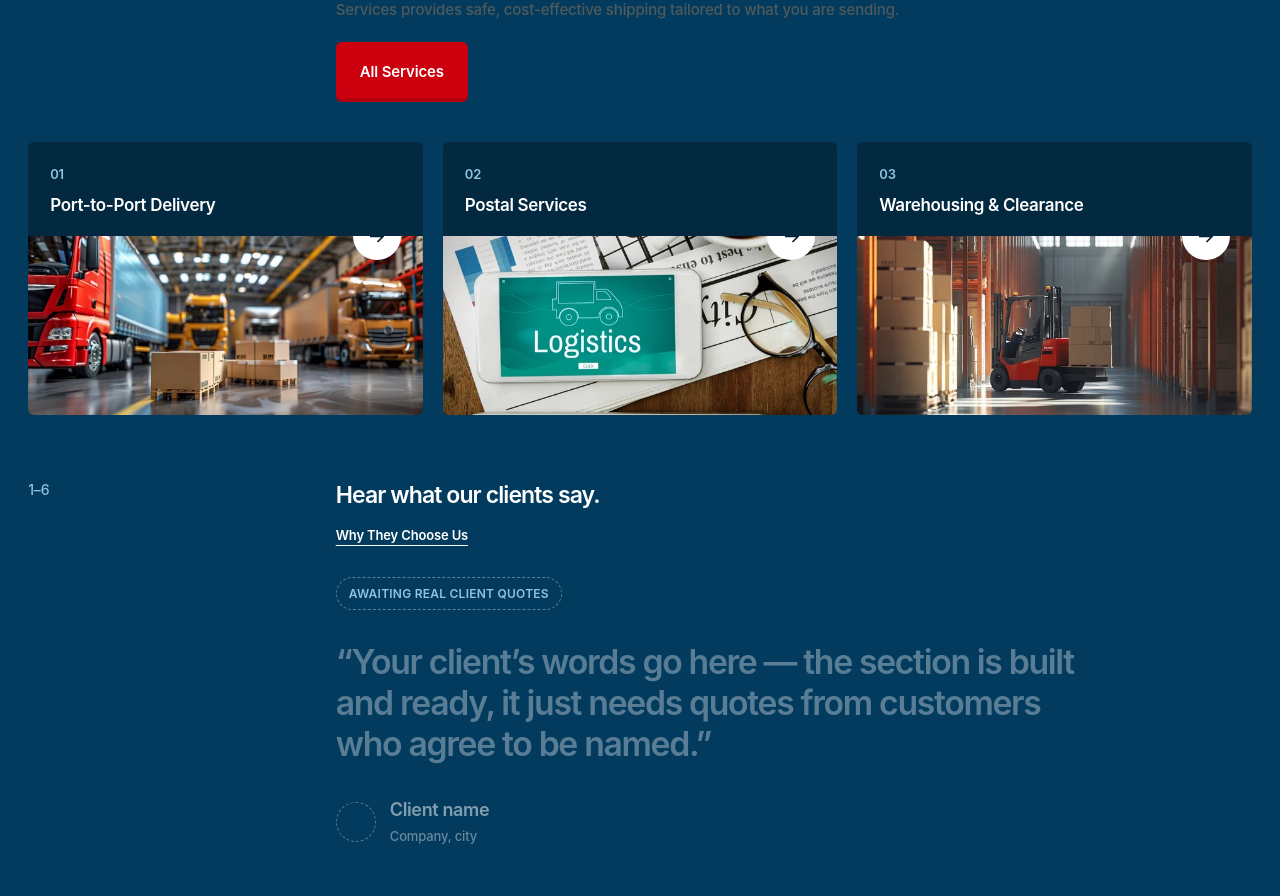
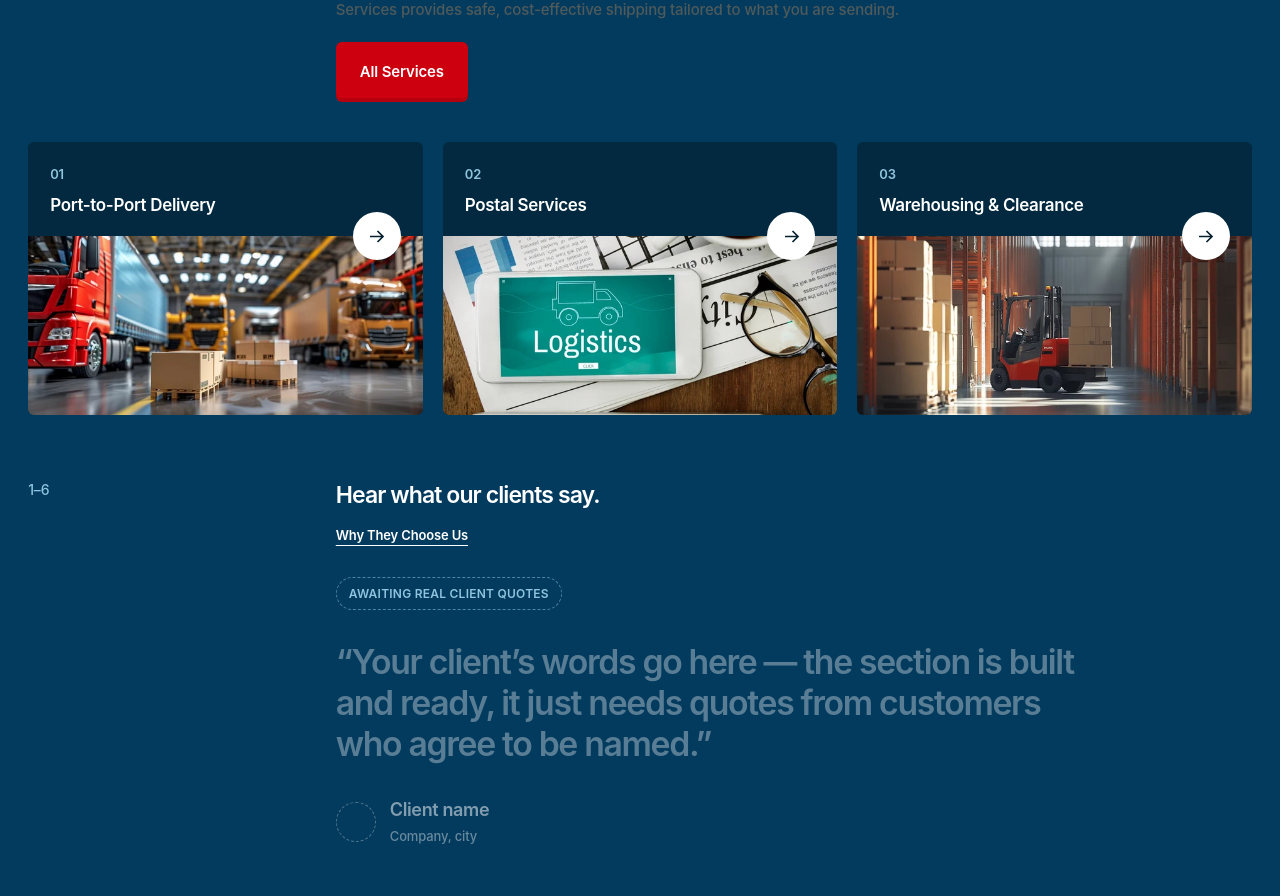
Before and after one commit to Zuhairshad/ancargoservcies, a Next.js app: page / in a window 1280 px wide. Shown: the part 3234-4130 px from the top of the page. Built offline with nearby package versions, Linux system fonts and the light colour scheme; a web font is replaced by a local one.

Commit message:
Fix arrow buttons clipped on service cards — move out of overflow:hidden container

```diff
--- a/src/app/globals.css
+++ b/src/app/globals.css
@@ -334,12 +334,12 @@ html.js [data-reveal]:not(.is-visible) { opacity: 0; transform: translateY(30px)
 .split-head__body { display: grid; gap: 1.25rem; justify-items: start; }
 .svc-cards { display: grid; grid-template-columns: repeat(3, 1fr); gap: 1.25rem; margin-top: 2.5rem; }
 .svc-card { background: var(--navy-deep); border-radius: var(--radius); overflow: hidden; display: grid; grid-template-rows: auto 1fr; text-decoration: none; color: #fff; }
-.svc-card__top { padding: 1.375rem 1.375rem 1.125rem; display: grid; gap: 0.5rem; }
+.svc-card__top { padding: 1.375rem 1.375rem 1.125rem; display: grid; gap: 0.5rem; position: relative; }
 .svc-card__top em { font-style: normal; font-size: var(--t-small); font-weight: 600; color: var(--eyebrow-dark); }
 .svc-card__top b { font-size: var(--t-card); font-weight: 600; letter-spacing: -0.02em; }
+.svc-card__top .arrow-btn { position: absolute; bottom: -24px; right: 1.375rem; z-index: 2; }
 .svc-card__img { position: relative; aspect-ratio: 420 / 190; overflow: hidden; }
 .svc-card__img img { position: absolute; inset: 0; width: 100%; height: 100%; object-fit: cover; transition: transform 0.7s var(--ease); }
-.svc-card__img .arrow-btn { position: absolute; top: -24px; right: 1.375rem; z-index: 1; }
 .svc-card:hover .svc-card__img img { transform: scale(1.04); }
 .svc-card:hover .arrow-btn { background: var(--accent); color: var(--accent-ink); }
 .svc-card:hover .arrow-btn svg { transform: translateX(2px); }
--- a/src/components/home/ServicesBand.tsx
+++ b/src/components/home/ServicesBand.tsx
@@ -46,9 +46,9 @@ export default function ServicesBand() {
               <div className="svc-card__top">
                 <em>{String(i + 1).padStart(2, '0')}</em>
                 <b>{service.name}</b>
+                <ArrowCircle />
               </div>
               <div className="svc-card__img">
-                <ArrowCircle />
                 <Photo
                   src={service.card}
                   alt=""
```
